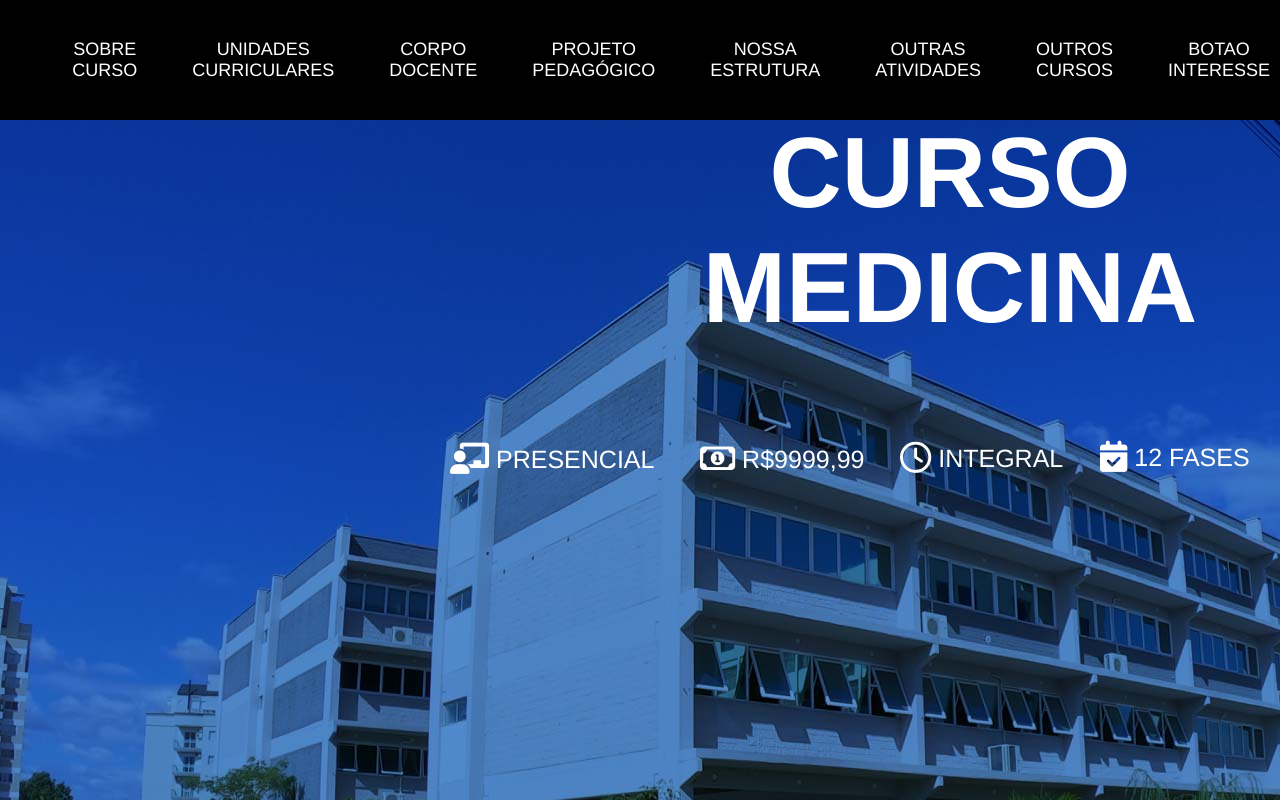
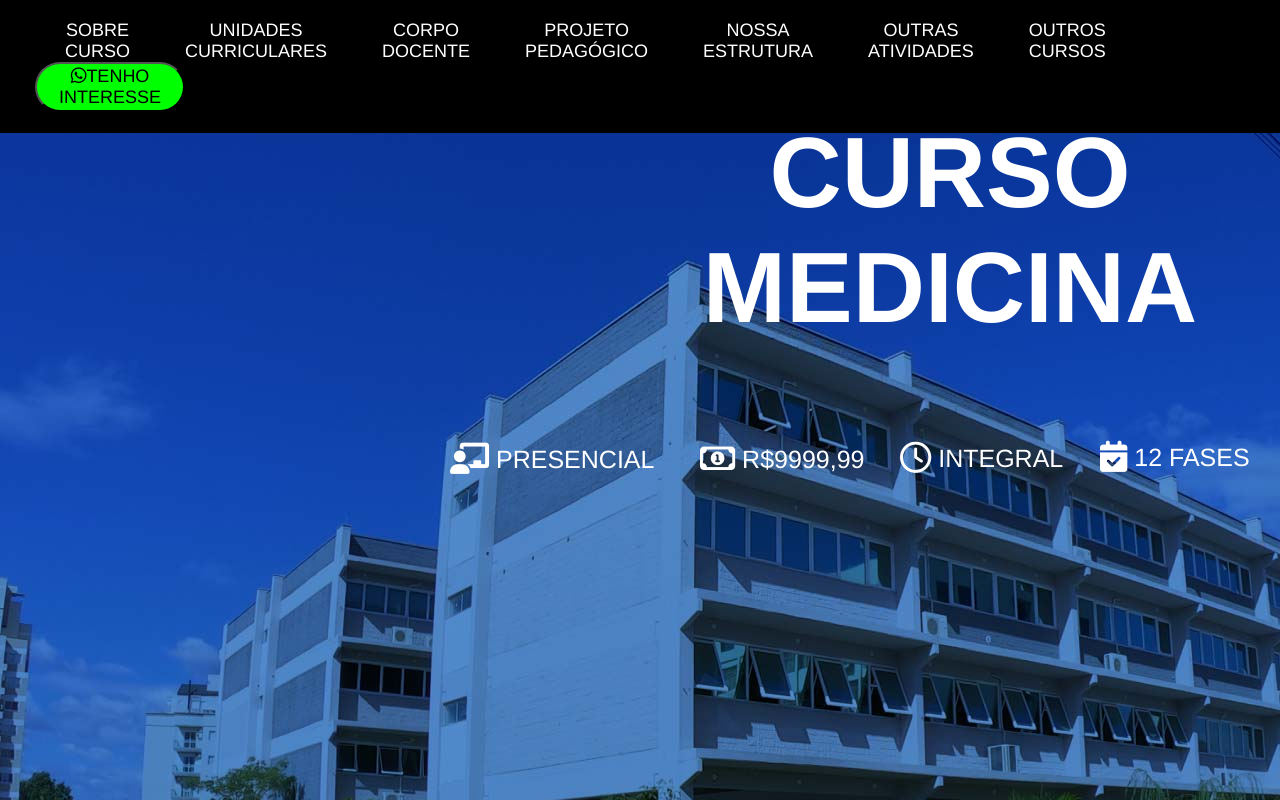
Before and after one commit to robsondejesus1996/site-cursos, a Next.js app in the folder project/: page /ondeTrabalhar in a window 1280 px wide. Shown: the top 800 px of the page. Built offline with nearby package versions, Linux system fonts and the light colour scheme.

Commit message:
Adicionado botão tenho interesse

```diff
--- a/project/components/Navbar.js
+++ b/project/components/Navbar.js
@@ -68,9 +68,8 @@ export default function Navbar() {
             </li>
             <li>
               <a href="/" className="menu-btn">
-                BOTAO
-                <br />
-                INTERESSE
+
+                <button className="botaoInteresse"><i class="fa-brands fa-whatsapp"></i>TENHO <br/>INTERESSE</button>
               </a>
             </li>
           </ul>
--- a/project/styles/Navbar.module.css
+++ b/project/styles/Navbar.module.css
@@ -8,7 +8,7 @@
   color: #fff;
   margin-right: 1em;
   text-decoration: none;
-    transition: .3s;
+  transition: 0.3s;
 }
 
 .navbar a:hover {
--- a/project/styles/styles.css
+++ b/project/styles/styles.css
@@ -59,7 +59,23 @@ body {
   display: none;
 }
 
+.botaoInteresse {
+  width: 150px;
+  height: 50px;
+
+  font-size: 18px;
+  font-weight: 400;
+  margin-left: -30px;
+
+  border-radius: 50px;
+  background-color: #00ff00;
+}
+
 @media (max-width: 947px) {
+  .botaoInteresse {
+    margin-left: 10px;
+  }
+
   .menu-btn {
     display: block;
     z-index: 999;
```
Lines whose indentation alone changed are shown as unchanged.
